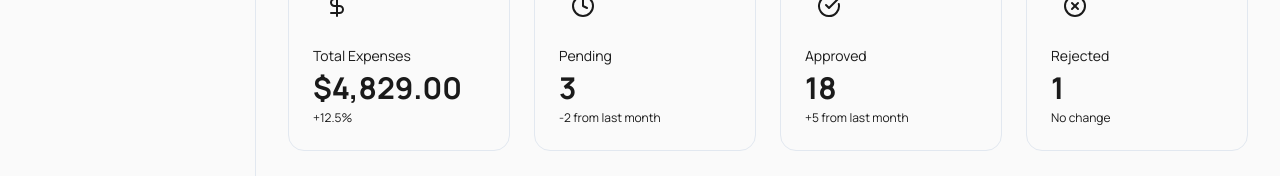
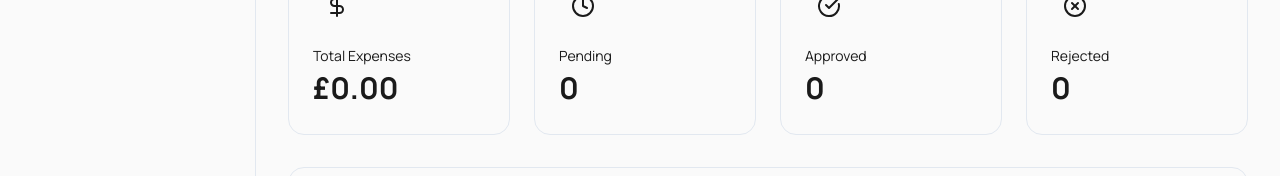
Before and after one commit to nasramo/FDMExpenseApp, a React (Vite) app: page / in a window 1280 px wide. Both pictures are taken after typing "name@example.com", "Sample123" into the empty fields and a click on the button "Sign In". Shown: the part 357-533 px from the top of the page. Built offline with nearby package versions, Linux system fonts and the light colour scheme; no server answers; the database is empty.

Commit message:
added connection to the rest of the dashboard with the database

```diff
--- a/src/app/components/dashboard.tsx
+++ b/src/app/components/dashboard.tsx
@@ -8,6 +8,35 @@ interface DashboardProps {
 }
 
 export function Dashboard({ userRole = 'employee' }: DashboardProps) {
+  const [stats, setStats] = useState({
+  total: 0,
+  pending: 0,
+  approved: 0,
+  rejected: 0
+});
+
+useEffect(() => {
+  loadStats();
+}, []);
+
+async function loadStats() {
+  const { data, error } = await supabase
+    .from("expenses")
+    .select("amount, status");
+
+  if (error) {
+    console.error("Error loading stats:", error);
+    return;
+  }
+
+  const total = data.reduce((sum, row) => sum + row.amount, 0);
+  const pending = data.filter(r => r.status === "Pending").length;
+  const approved = data.filter(r => r.status === "Approved").length;
+  const rejected = data.filter(r => r.status === "Rejected").length;
+
+  setStats({ total, pending, approved, rejected });
+}
+
   const [recentActivity, setRecentActivity] = useState<any[]>([]);
   useEffect(() => {
   loadRecent();
@@ -48,36 +77,36 @@ function formatRelativeTime(dateString: string) {
   const diffDays = Math.floor(diffHours / 24);
   return `${diffDays} days ago`;
 }
-  const stats = [
+const statsArray = [
   {
     label: 'Total Expenses',
-      value: '$4,829.00',
-      change: '+12.5%',
-      trend: 'up' as const,
+    value: `£${stats.total.toFixed(2)}`,
+    change: '',
+    trend: 'neutral',
     icon: DollarSign,
     color: 'primary'
   },
   {
     label: 'Pending',
-      value: '3',
-      change: '-2 from last month',
-      trend: 'down' as const,
+    value: stats.pending,
+    change: '',
+    trend: 'neutral',
     icon: Clock,
     color: 'warning'
   },
   {
     label: 'Approved',
-      value: '18',
-      change: '+5 from last month',
-      trend: 'up' as const,
+    value: stats.approved,
+    change: '',
+    trend: 'neutral',
     icon: CheckCircle,
     color: 'success'
   },
   {
     label: 'Rejected',
-      value: '1',
-      change: 'No change',
-      trend: 'neutral' as const,
+    value: stats.rejected,
+    change: '',
+    trend: 'neutral',
     icon: XCircle,
     color: 'destructive'
   },
@@ -137,7 +166,7 @@ function formatRelativeTime(dateString: string) {
 
       {/* Stats Grid */}
       <div className="grid grid-cols-1 md:grid-cols-2 lg:grid-cols-4 gap-6 mb-8">
-        {stats.map((stat) => {
+        {statsArray.map((stat) => {
           const Icon = stat.icon;
           const trendIcon = stat.trend === 'up' ? TrendingUp : stat.trend === 'down' ? TrendingDown : null;
 
```
Lines whose indentation alone changed are shown as unchanged.
